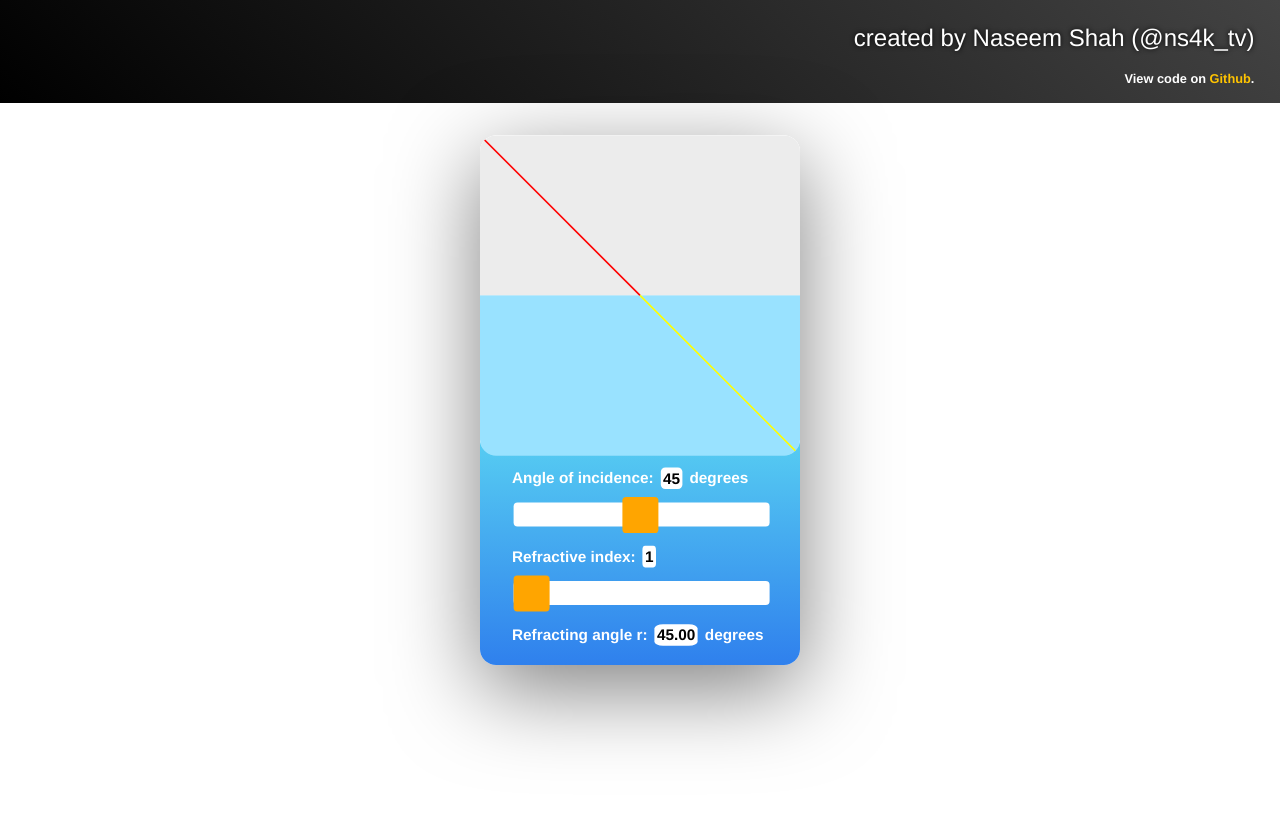
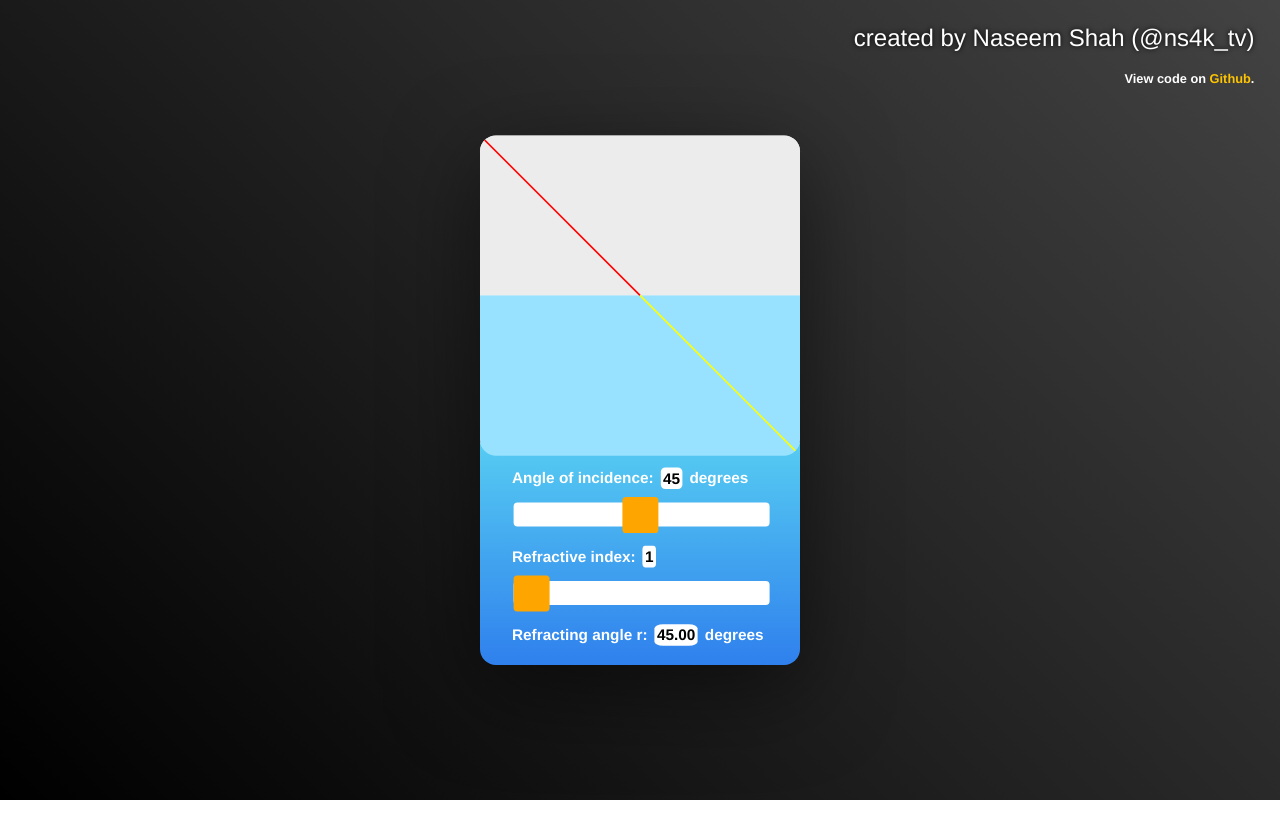
Before and after one commit to naseemshah/RefractionX, a plain HTML site: page index.html in a window 1280 px wide. Before the commit the page ends 800 px from the top, so only its background shows below. Drawn offline with Linux system fonts and the light colour scheme.

Commit message:
Update index.html

```diff
--- a/index.html
+++ b/index.html
@@ -17,12 +17,18 @@
       border-radius: 20px;
 
     }
+    html, body {
+     height: 100%;
+     margin: 0%;
+    }
     body {
+
       font-family: Helvetica, sans-serif;
       margin:0%;
       background: linear-gradient(45deg, #000000, #434343);
       background-repeat: no-repeat;
-
+      background-size: auto,cover;
+      background-position: top left, center;
 
     }
     #demo, #demo2, #angler{
@@ -130,7 +136,7 @@
     }
 
     </style>
-  <title>RefractionX - Naseem Shah</title>
+  <title>Document</title>
 </head>
 <body>
 <section>
```
